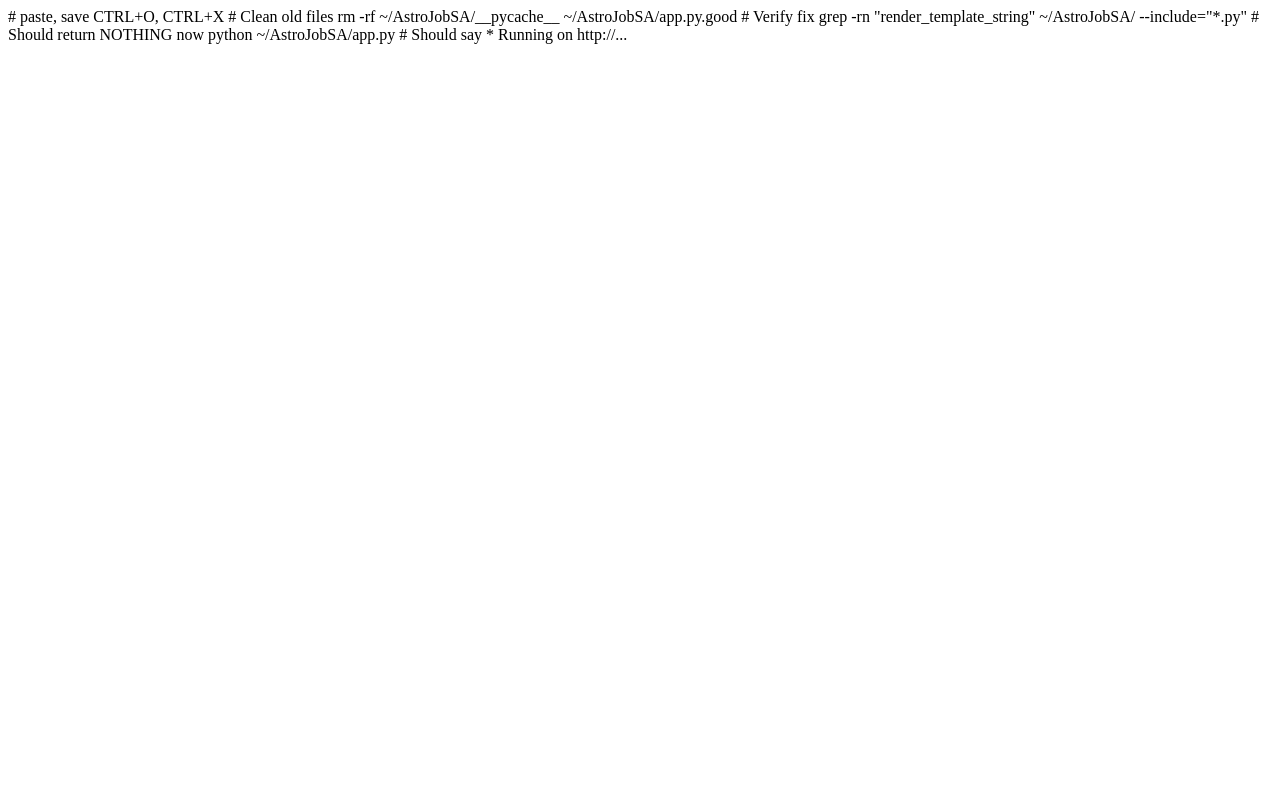
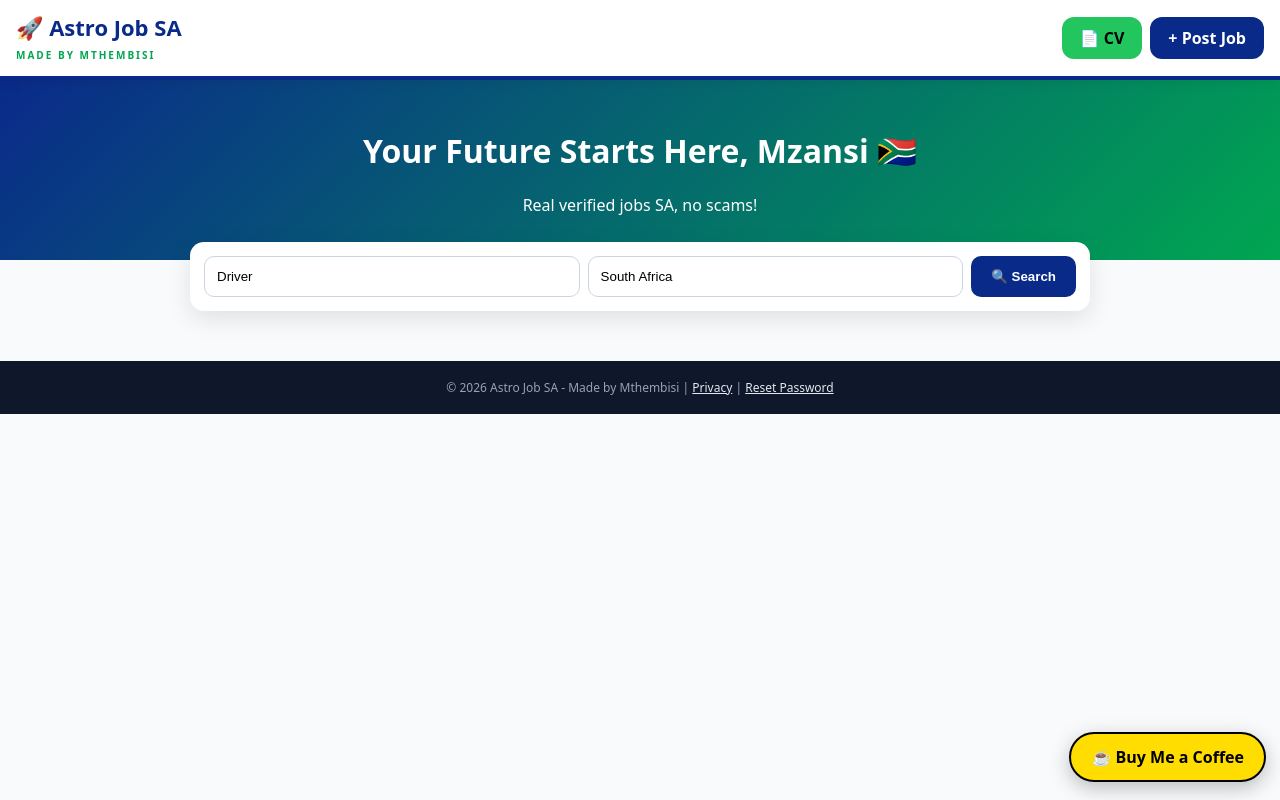
Before and after one commit to astroyoungin600-art/AstroJob-SA, a Flask app: page / in a window 1280 px wide. Run offline with Flask 3, Linux system fonts and the light colour scheme.

Commit message:
fix template - restore real HTML, remove render_template_string

```diff
--- a/templates/index.html
+++ b/templates/index.html
@@ -1,11 +1,50 @@
-# paste, save CTRL+O, CTRL+X
+<!DOCTYPE html><html><head><meta charset="utf-8"><meta name="viewport" content="width=device-width,initial-scale=1">
+<title>Astro Job SA - Real Jobs | Made by Mthembisi</title>
+<!-- ADSENSE - YOUR ACCOUNT -->
+<script async src="https://pagead2.googlesyndication.com/pagead/js/adsbygoogle.js?client=ca-pub-2133699761079270" crossorigin="anonymous"></script>
+<style>
+*{box-sizing:border-box}body{margin:0;font-family:system-ui;background:#f8fafc;color:#0f172a}
+#astroHeader{position:sticky;top:0;z-index:99999;background:#fff;display:flex;justify-content:space-between;align-items:center;padding:12px 16px;border-bottom:4px solid #0a2a8a;box-shadow:0 2px 12px rgba(0,0,0,.08)}
+.btns{display:flex;gap:8px}.btns a{padding:10px 18px;border-radius:12px;font-weight:900;text-decoration:none}
+.btnCV{background:#22c55e;color:#000}.btnPost{background:#0a2a8a;color:#fff}
+.hero{background:linear-gradient(135deg,#0a2a8a 0%,#00a651 100%);color:#fff;padding:28px 16px;text-align:center}
+.searchBox{background:#fff;max-width:900px;margin:-18px auto 0;padding:14px;border-radius:14px;box-shadow:0 8px 24px rgba(0,0,0,.1);display:flex;gap:8px;flex-wrap:wrap}
+.searchBox input{flex:1;min-width:160px;padding:12px;border:1px solid #cbd5e1;border-radius:10px}
+.searchBox button{padding:12px 20px;background:#0a2a8a;color:#fff;border:0;border-radius:10px;font-weight:900;cursor:pointer}
+.jobs{max-width:900px;margin:20px auto;padding:0 12px;display:grid;gap:12px}
+.job{background:#fff;padding:16px;border-radius:14px;box-shadow:0 2px 8px rgba(0,0,0,.05);border-left:4px solid #0a2a8a}
+.coffeeF{position:fixed;bottom:18px;right:14px;z-index:99999;background:#FFDD00;color:#000;padding:12px 20px;border-radius:30px;font-weight:900;box-shadow:0 6px 20px rgba(0,0,0,.25);text-decoration:none;border:2px solid #000}
+</style><script>window.ADS_SLOT="1234567890"</script><link rel="manifest" href="/manifest.json"><meta name="theme-color" content="#0f172a"><meta name="apple-mobile-web-app-capable" content="yes"></head><body>
+<div id="astroHeader">
+  <div><a href="/" style="text-decoration:none"><b style="font-size:22px;color:#0a2a8a">🚀 Astro Job SA</b><br><small style="color:#00a651;font-weight:800;letter-spacing:2px;font-size:10px">MADE BY MTHEMBISI</small></a></div>
+  <div class="btns">
+    <a href="/cv" class="btnCV">📄 CV</a>
+    <a href="/post-job" class="btnPost">+ Post Job</a>
+  </div>
+</div>
+<div class="hero"><h1>Your Future Starts Here, Mzansi 🇿🇦</h1><p>Real verified jobs SA, no scams!</p></div>
+<form method="POST" class="searchBox"><input name="q" value="{{qq}}" placeholder="Driver"><input name="loc" value="{{loc}}" placeholder="Johannesburg"><button>🔍 Search</button></form>
+<div class="jobs">
+{% for j in jobs %}
+<div class="job"><h3 style="margin:0 0 6px;color:#0a2a8a">{{j.title}}</h3><div style="font-size:12px;color:#64748b">🏢 {{j.company}} • 📍 {{j.location}} • {{j.created}}</div><div style="font-size:13px;margin-top:6px">{{j.desc}}...</div><div style="margin-top:10px"><a href="{{j.url}}" target="_blank" style="background:#0a2a8a;color:#fff;padding:8px 14px;border-radius:8px;text-decoration:none;font-weight:800">Apply →</a> <a href="https://wa.me/?text={{share_text}}%20{{j.url}}" target="_blank" style="background:#22c55e;color:#000;padding:8px 14px;border-radius:8px;text-decoration:none;font-weight:800">WhatsApp</a></div></div>
 
-# Clean old files
-rm -rf ~/AstroJobSA/__pycache__ ~/AstroJobSA/app.py.good
+{% if loop.index % 3 == 0 %}
+<div style="margin:20px 0; min-height:100px; background:#fff; border-radius:12px; padding:10px">
+<ins class="adsbygoogle" style="display:block" data-ad-client="ca-pub-2133699761079270" data-ad-slot="2476030872" data-ad-format="auto" data-full-width-responsive="true"></ins>
+<script>(adsbygoogle=window.adsbygoogle||[]).push({});</script>
+</div>
+{% endif %}
+{% endfor %}
 
-# Verify fix
-grep -rn "render_template_string" ~/AstroJobSA/ --include="*.py"
-# Should return NOTHING now
+</div>
+<!-- BUYMEACOFFEE - YOUR ACCOUNT -->
+<a href="https://www.buymeacoffee.com/astrojobsa" target="_blank" class="coffeeF">☕ Buy Me a Coffee</a>
 
-python ~/AstroJobSA/app.py
-# Should say * Running on http://...
+<script>
+let deferredPrompt;
+window.addEventListener('beforeinstallprompt',(e)=>{e.preventDefault();deferredPrompt=e;document.getElementById('pwaBtn').style.display='block';});
+function installPWA(){if(deferredPrompt){deferredPrompt.prompt();}}
+</script>
+<button id="pwaBtn" onclick="installPWA()" style="display:none;position:fixed;bottom:20px;right:20px;background:#22c55e;color:#000;padding:12px 18px;border-radius:30px;border:none;font-weight:bold;z-index:999">Add to Home Screen</button>
+<div style="text-align:center;padding:18px;background:#0f172a;color:#94a3b8;font-size:12px;margin-top:30px">© 2026 Astro Job SA - Made by Mthembisi | <a href="/privacy" style="color:#e2e8f0">Privacy</a> | <a href="/reset-password" style="color:#e2e8f0">Reset Password</a></div>
+</body></html>
```
